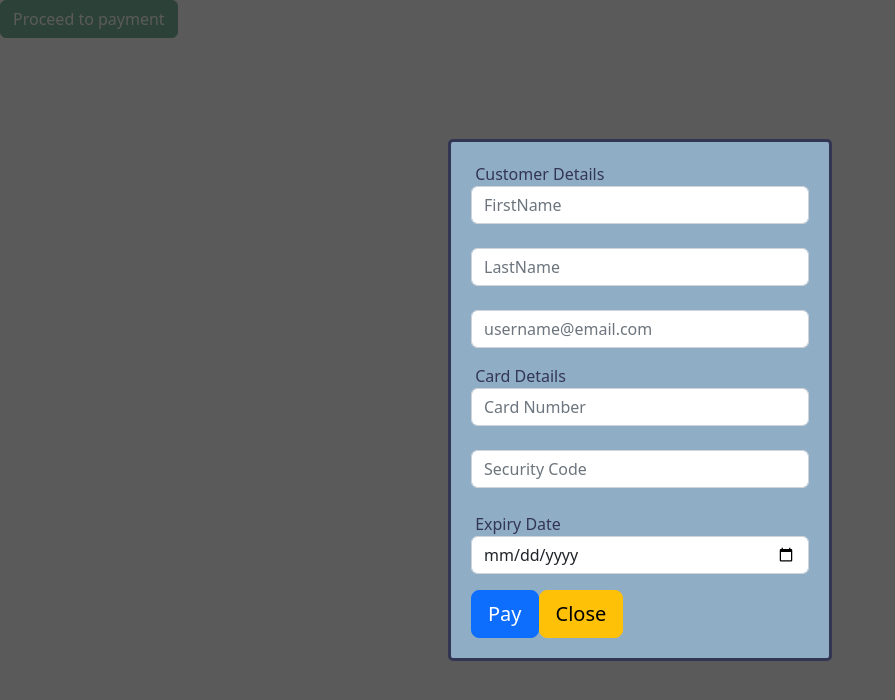
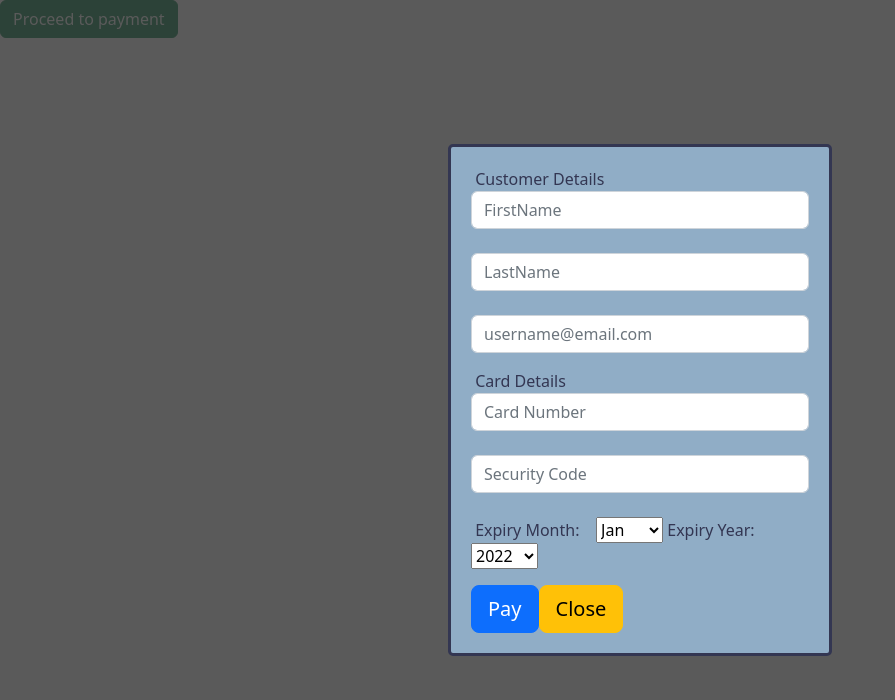
Before and after one commit to CSCairney/QA-Cinemas-Project, a React (Create React App) app in the folder client/: page / in a window 1280 px wide. Both pictures are taken after a click on the button "Proceed to payment". Shown: the top 700 px of the page, without its empty margins (0-895 px from the left). Built offline with nearby package versions, Linux system fonts and the light colour scheme.

Commit message:
drop down month and year added

```diff
--- a/client/src/component/payment/payment.css
+++ b/client/src/component/payment/payment.css
@@ -30,7 +30,3 @@
     background: rgba(49, 49, 49, 0.8);
 
   }
-
-  #payment-modal{
-
-  }
--- a/client/src/component/payment/payment.jsx
+++ b/client/src/component/payment/payment.jsx
@@ -10,7 +10,8 @@ const PaymentForm = ({handleClick}) => {
   const[email, setEmail] = useState("");
   const[cardNumber, setCardNumber] = useState("");
   const[securityCode, setSecurityCode] = useState("");
-  const[expiryDate, setExpiryDate] = useState("");
+  const[expiryMonth, setExpiryMonth] = useState("");
+  const[expiryYear, setExpiryYear] = useState("");
 
 
   const paymentForm = useRef();
@@ -22,14 +23,17 @@ const PaymentForm = ({handleClick}) => {
         firstName: firstName,
         lastName: lastName,
         cardNumber: cardNumber,
-        expiryDate: expiryDate,
+        expiryMonth: expiryMonth,
+        expiryYear: expiryYear,
         securityCode: securityCode
       }
       console.log(payment);
       axios.post('http://localhost:3002/payments/create', payment)
       .then(() => {
           console.log("New payment added")
-      });
+      }).catch((error) => {
+        console.log(error.message)
+    })
 
 
 
@@ -60,9 +64,52 @@ const PaymentForm = ({handleClick}) => {
       <label  className="form-label"/>
       <input type="text" name="security_code" className="form-control" placeholder="Security Code" pattern="[0-9]{3}" minLength={3} maxLength={3} value={securityCode} onChange={(e) => setSecurityCode(e.target.value)} />
       <label className="form-label"/>
-      <div id = "expirey_date_div">
-      <label  className="form-label"/> Expiry Date
-      <input type="date" name="expiry_month" className="form-control" placeholder="mm/dd/yyyy" value={expiryDate} onChange={(e) => setExpiryDate(e.target.value)}/>
+
+      <div id = "expirydate-div">
+        <label  className="form-label"/> Expiry Month: &nbsp; &nbsp;
+
+        <select multiple={false} id="ratingSelectValue" onChange={(e) => setExpiryMonth(e.target.value)}>
+                            <option value="" disabled>Select</option>
+                            <option value="01">Jan</option>
+                            <option value="02">Feb</option>
+                            <option value="03">Mar</option>
+                            <option value="04">Apr</option>
+                            <option value="05">May</option>
+                            <option value="06">Jun</option>
+                            <option value="07">Jul</option>
+                            <option value="08">Aug</option>
+                            <option value="09">Sep</option>
+                            <option value="10">Oct</option>
+                            <option value="11">Nov</option>
+                            <option value="12">Dec</option>
+        </select>
+
+       <label  className="form-label"/> Expiry Year: &nbsp; &nbsp;
+
+        <select multiple={false} id="ratingSelectValue" onChange={(e) => setExpiryYear(e.target.value)}>
+                            <option value="" disabled>Select</option>
+                            <option value="2022">2022</option>
+                            <option value="2023">2023</option>
+                            <option value="2024">2024</option>
+                            <option value="2025">2025</option>
+                            <option value="2026">2026</option>
+                            <option value="2027">2027</option>
+                            <option value="2028">2028</option>
+                            <option value="2029">2029</option>
+                            <option value="2030">2030</option>
+                            <option value="2031">2031</option>
+                            <option value="2032">2032</option>
+                            <option value="2033">2033</option>
+                            <option value="2034">2034</option>
+                            <option value="2035">2035</option>
+                            <option value="2036">2036</option>
+                            <option value="2037">2037</option>
+                            <option value="2038">2038</option>
+                            <option value="2039">2039</option>
+                            <option value="2040">2040</option>
+                            <option value="2041">2041</option>
+                            <option value="2042">2042</option>
+        </select>
       </div>
       </div>
 
```
